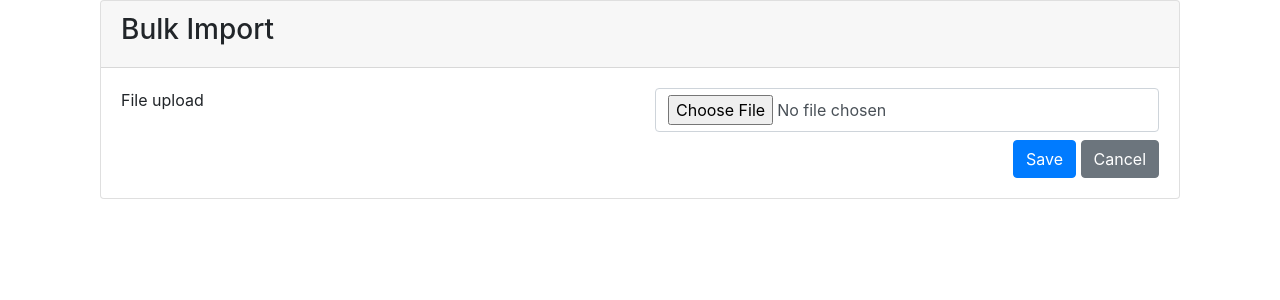
After one commit to jishnunand/data-import-advance, a Django app: page /product/data/bulk-import in a window 1280 px wide. The commit adds this page. Shown: the top 300 px of the page. Run offline with Django 3.2, Linux system fonts and the light colour scheme; some libraries are stand-ins or nearby versions.

Commit message:
updated Requirements.txt file

```diff
--- a/product/forms.py
+++ b/product/forms.py
@@ -6,3 +6,7 @@ class ProductForm(forms.ModelForm):
     class Meta:
         model = Product
         fields = '__all__'
+
+
+class ProductBulkImportForm(forms.Form):
+    file_upload = forms.FileField()
--- /dev/null
+++ b/product/templates/product/bulk-import.html
@@ -0,0 +1,55 @@
+{% extends 'base.html' %}
+{% load static %}
+{% load widget_tweaks %}
+
+{% block title %}Product Creation{% endblock %}
+
+{% block csstags %}
+<link rel="stylesheet" href="https://cdn.datatables.net/1.10.23/css/jquery.dataTables.min.css">
+{% endblock %}
+
+{% block jstags %}
+{% endblock %}
+
+{% block css %}
+{% endblock %}
+
+{% block container %}
+    <div class="container-fluid">
+        <div class="row">
+            <div class="col-md-12 col-12">
+                <div class="card">
+                    <div class="card-header">
+                        <h3 class="chart-title">
+                            Bulk Import
+                        </h3>
+                    </div>
+                    <div class="card-body">
+                        <form action="{% url 'product-bulk-import' %}" method="post" enctype="multipart/form-data">
+                            {% csrf_token %}
+                            <div class="row">
+                                <div class="col-md-6">
+                                    {{form.file_upload.label}}
+                                </div>
+                                <div class="col-md-6">
+                                    {{form.file_upload | add_class:'form-control'}}
+                                </div>
+                            </div>
+                            <div class="row mt-2">
+                                <div class="col-md-12 text-right float-right">
+                                    <button class="btn btn-primary rounded-pill" type="submit">Save</button>
+                                    <a href="{% url 'product-list' %}" class="btn btn-secondary rounded-pill">Cancel</a>
+                                </div>
+                            </div>
+                        </form>
+                    </div>
+                </div>
+            </div>
+        </div>
+    </div>
+
+{% endblock %}
+
+{% block javascript %}
+<script src="https://code.jquery.com/jquery-3.5.1.js"></script>
+{% endblock %}
--- a/product/templates/product/index.html
+++ b/product/templates/product/index.html
@@ -23,7 +23,7 @@
                             <h3>All Products</h3>
                             <div class="text-right">
                                 <a href="{% url 'product-data-create' %}" class="btn btn-primary">Add Product</a>
-                                <a href="#" class="btn btn-primary">Bulk Import</a>
+                                <a href="{% url 'product-bulk-import' %}" class="btn btn-primary">Bulk Import</a>
                             </div>
 
                         </div>
--- a/product/urls.py
+++ b/product/urls.py
@@ -7,4 +7,5 @@ urlpatterns = [
     path('data/flush', views.data_flush, name='product-data-flush'),
     path('data/create', views.product_creation_edit, name='product-data-create'),
     path('data/<int:product_id>/edit', views.product_creation_edit, name='product-data-edit'),
+    path('data/bulk-import', views.upload_file, name='product-bulk-import'),
 ]
--- a/product/views.py
+++ b/product/views.py
@@ -5,7 +5,7 @@ from django_datatables_view.base_datatable_view import BaseDatatableView
 
 from product.filters import ProductFilter
 from product.models import Product
-from product.forms import ProductForm
+from product.forms import ProductForm, ProductBulkImportForm
 
 
 def product_list_view(request):
@@ -95,3 +95,23 @@ def product_data_delete(request, product_id):
         context = {"message": "Requested data not available"}
     context = {"message": "Requested data removed successfully"}
     return JsonResponse(context)
+
+
+def upload_file(request):
+    """
+
+    :param request:
+    :return:
+    """
+    context = dict()
+    form = ProductBulkImportForm(request.POST or None, request.FILES or None)
+    if request.method == 'POST' and form.is_valid():
+        print(request.FILES)
+        handle_uploaded_file(request.FILES['file_upload'])
+        return redirect('product-list')
+    context['form'] = form
+    return render(request, 'product/bulk-import.html', context=context)
+
+
+def handle_uploaded_file(file):
+    print(file)
```
Also changed, not shown: requirements.txt (+13 -0 lines).
